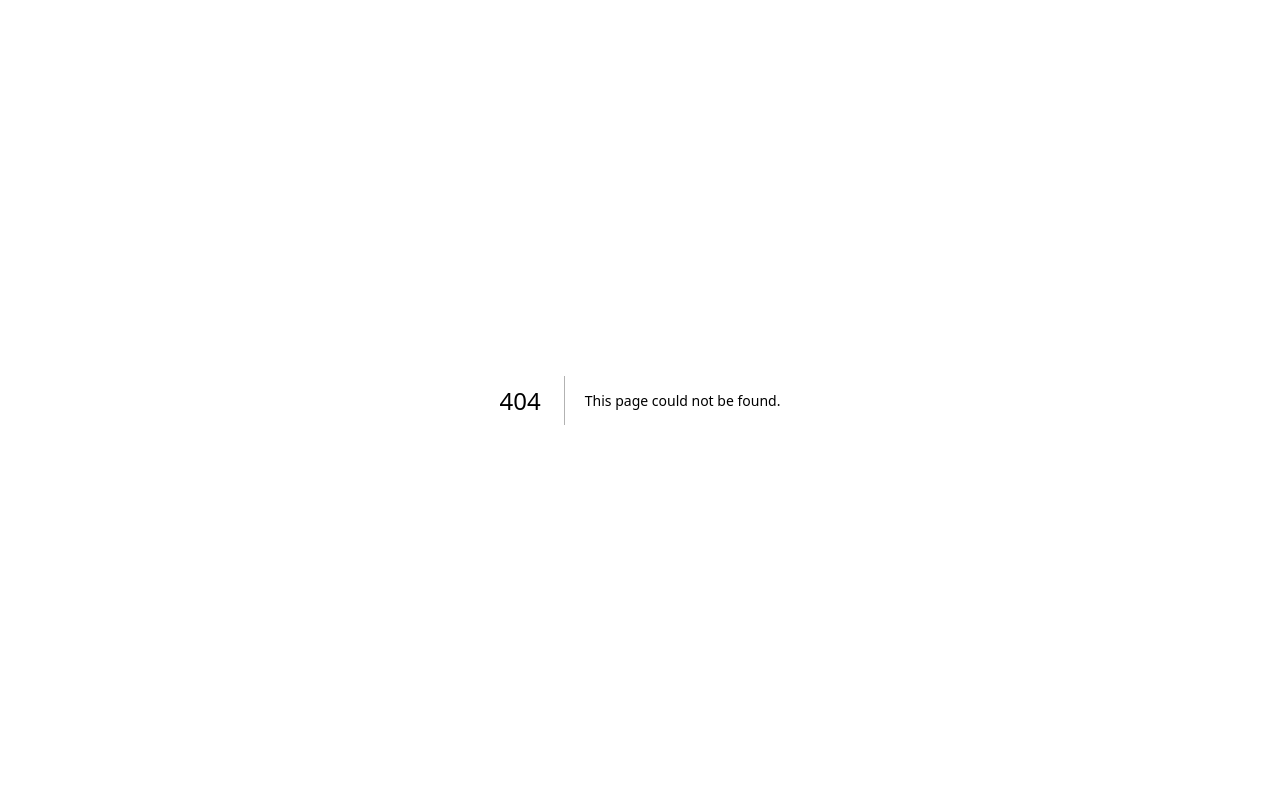
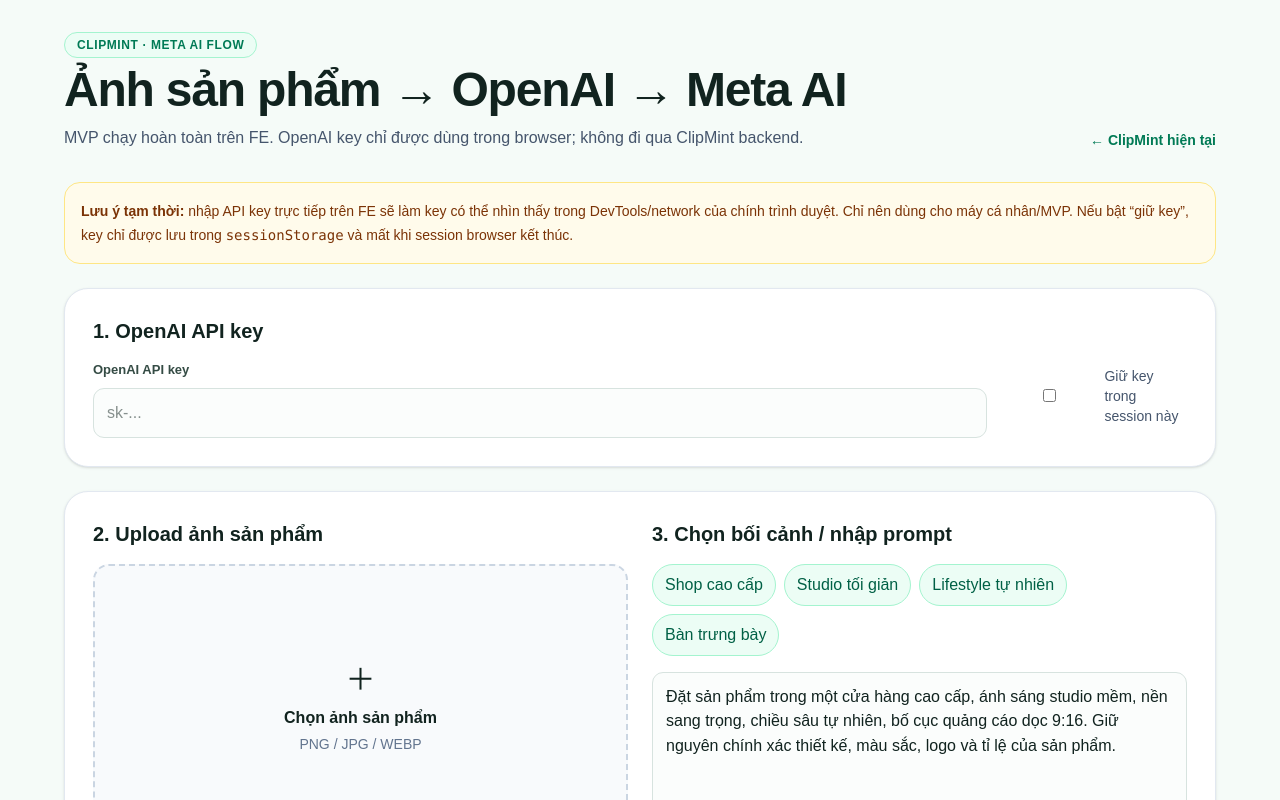
Before and after one commit to hungnd271090/clipmint-web-app, a Next.js app: page /meta-ai in a window 1280 px wide. Before the commit this address had no page. Shown: the top 800 px of the page. Built offline with nearby package versions, Linux system fonts and the light colour scheme.

Commit message:
feat: add Meta AI product flow route

```diff
--- /dev/null
+++ b/src/app/meta-ai/page.tsx
@@ -0,0 +1,5 @@
+import { MetaAIProductFlow } from "@/components/meta-ai/MetaAIProductFlow";
+
+export default function MetaAIPage() {
+  return <MetaAIProductFlow />;
+}
```
